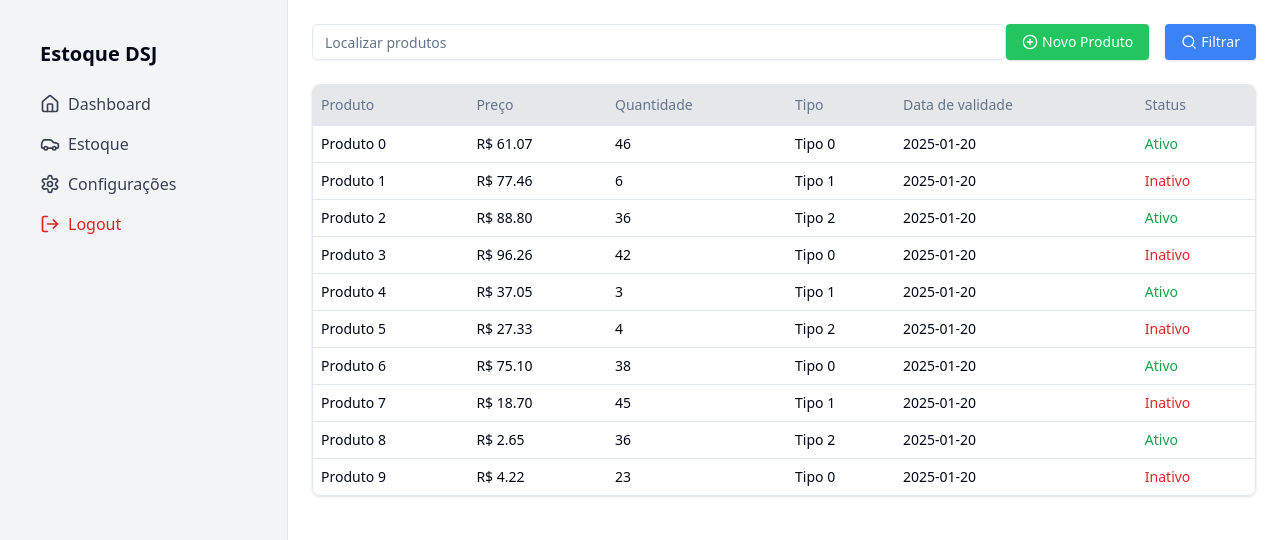
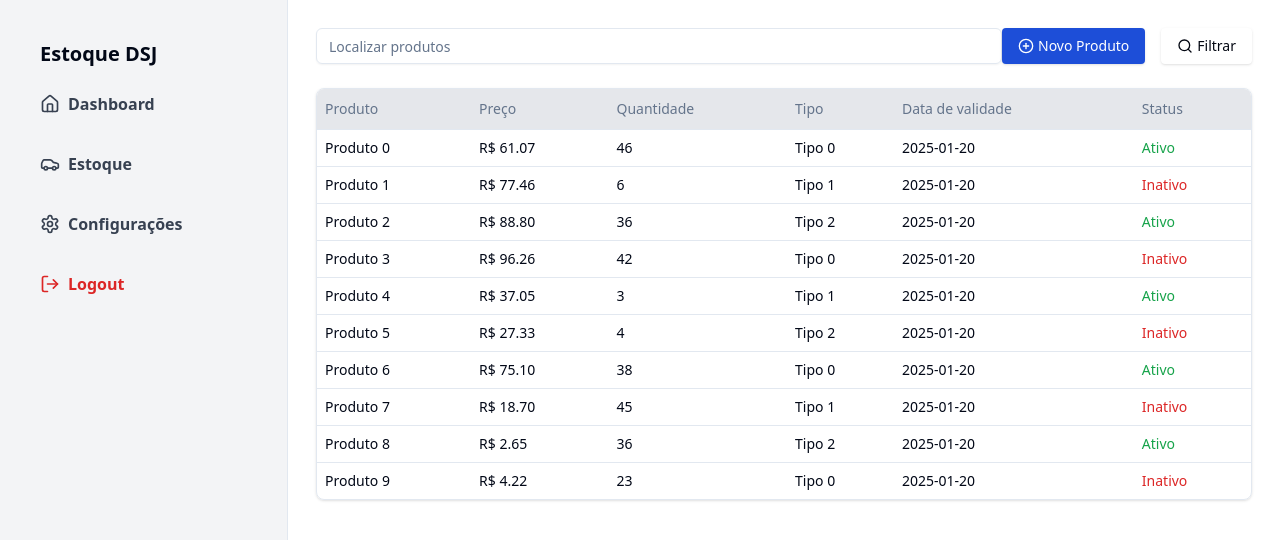
Before and after one commit to willianfurtado/estoque-djs, a React (Vite) app: page / in a window 1280 px wide. Shown: the top 540 px of the page. Built offline with nearby package versions, Linux system fonts and the light colour scheme.

Commit message:
Algumas alterações simples

```diff
--- a/src/App.tsx
+++ b/src/App.tsx
@@ -18,7 +18,7 @@ export function App() {
 
         <h1 className="font-bold text-xl mb-6">Estoque DSJ</h1>
 
-        <nav className="flex flex-col gap-4 text-gray-700">
+        <nav className="flex flex-col gap-9 text-gray-700 font-bold">
           <a
             href="#"
             className="flex items-center gap-2 hover:text-blue-600 cursor-pointer"
@@ -54,17 +54,17 @@ export function App() {
       </aside>
 
       {/* Conteúdo principal */}
-      <div className="flex-1 p-6">
+      <main className="flex-1 p-7">
 
         {/* Barra de busca e botões */}
         <div className="flex justify-between items-center mb-6">
           <Input name="nome" placeholder="Localizar produtos" className="w-3/4" />
           <div className="flex gap-4">
-            <Button className="flex items-center gap-1 bg-green-500 hover:bg-green-600 text-white px-4 py-2 rounded">
+            <Button className="flex items-center gap-1 bg-blue-700 hover:bg-green-600 text-white px-4 py-2 rounded">
               <PlusCircle className="w-5 h-5" />
               Novo Produto
             </Button>
-            <Button className="flex items-center gap-1 bg-blue-500 hover:bg-blue-600 text-white px-4 py-2 rounded">
+            <Button className="flex items-center gap-1 bg-white hover:bg-blue-600 text-gray-950 px-4 py-2 rounded">
               <Search className="w-5 h-5" />
               Filtrar
             </Button>
@@ -106,7 +106,7 @@ export function App() {
             </TableBody>
           </Table>
         </div>
-      </div>
+      </main>
     </div>
   );
 }
```
